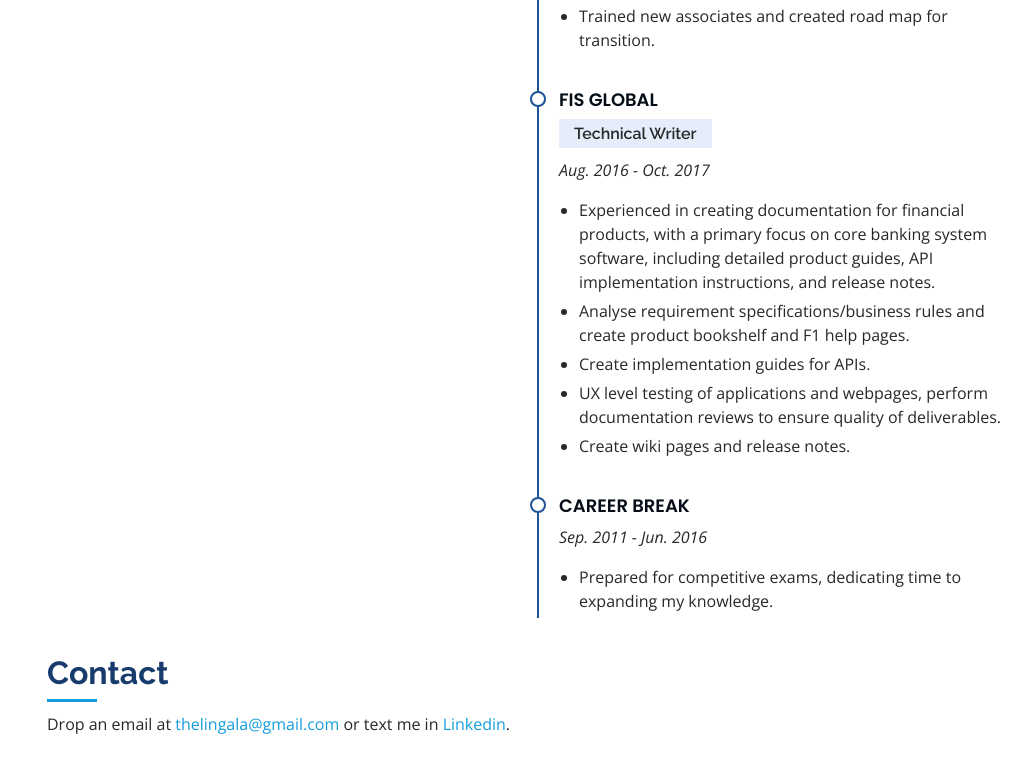
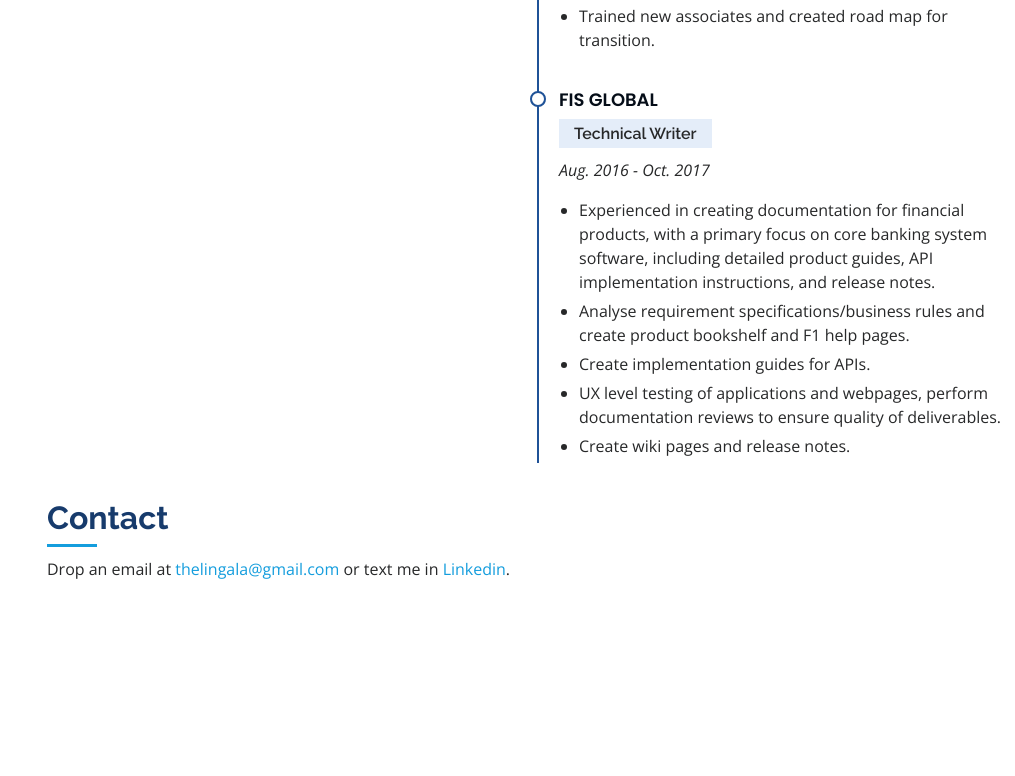
Before and after one commit to veera-linga/profile, a plain HTML site: page index.html in a window 1280 px wide. Shown: the part 2468-3244 px from the top of the page, without its empty margins (265-1280 px from the left). After the commit the page ends 3089 px from the top, so only its background shows below. Drawn offline with nearby package versions, Linux system fonts and the light colour scheme.

Commit message:
Update index.html

```diff
--- a/index.html
+++ b/index.html
@@ -293,12 +293,6 @@ Create wiki pages and release notes.
 </li>
               </ul>
             </div>
-            <div class="resume-item">
-              <h4>Career Break</h4>
-              <p><em>Sep. 2011 - Jun. 2016</em></p>
-              <ul>
-              <li>Prepared for competitive exams, dedicating time to expanding my knowledge.</li>
-			</div>
 			</div>
           </div>
         </div>
```
